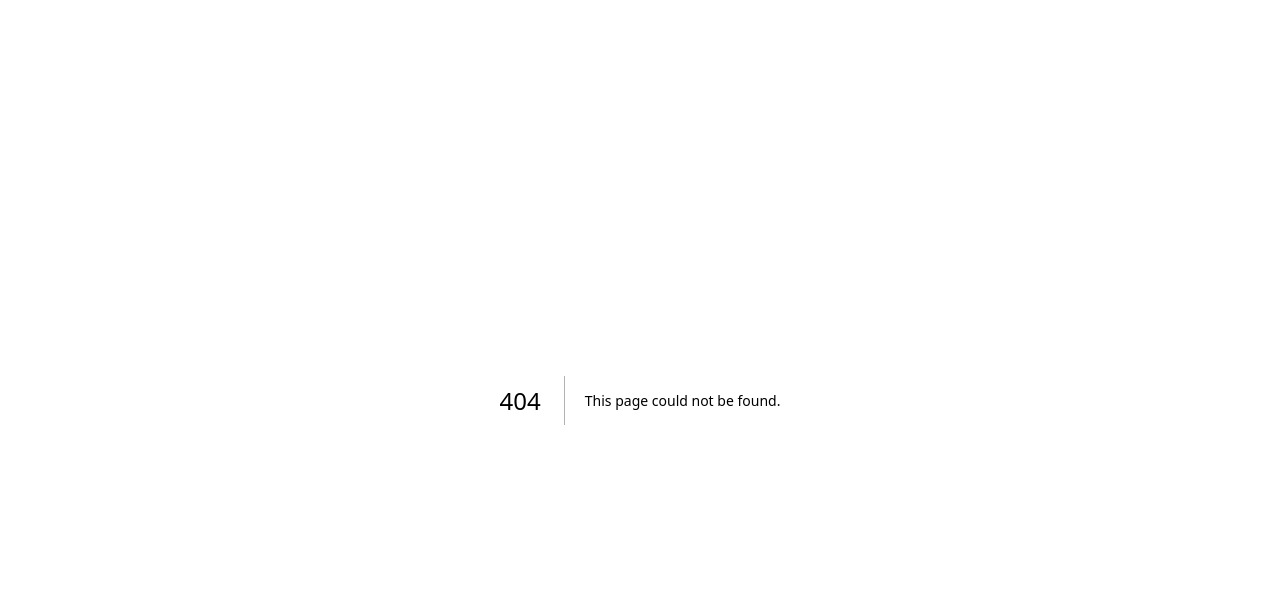
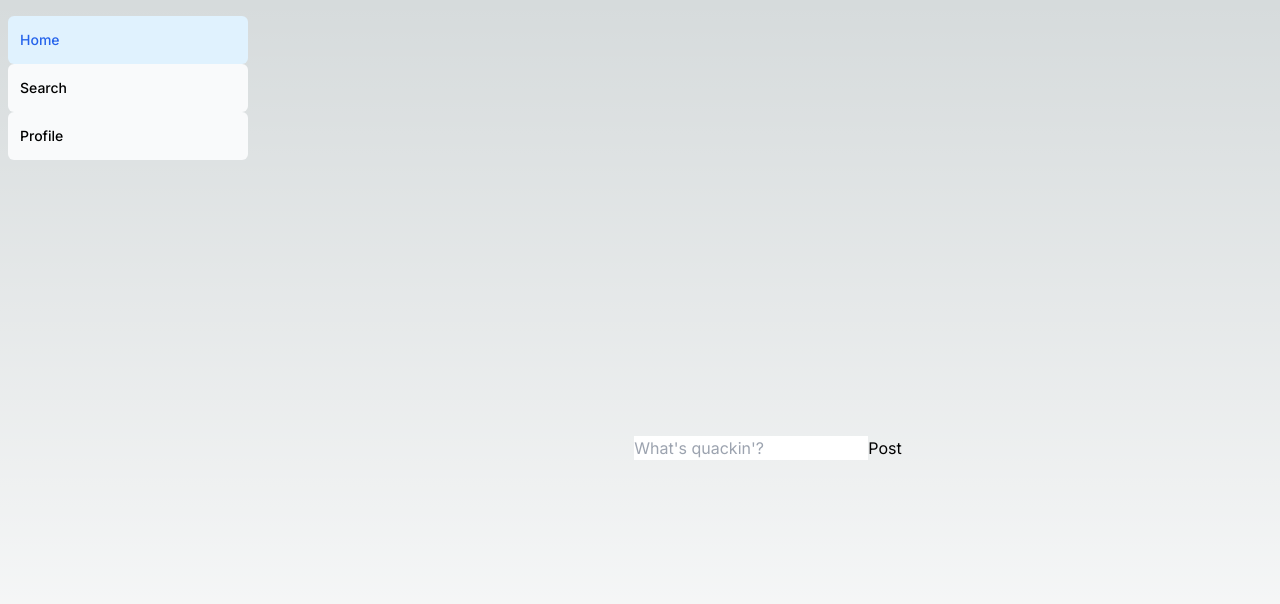
Before and after one commit to AsherSpurr/quacker, a Next.js app: page /home in a window 1280 px wide. Before the commit this address had no page. Shown: the top 604 px of the page. Built offline with nearby package versions, Linux system fonts and the light colour scheme.

Commit message:
Move file structure

```diff
--- /dev/null
+++ b/src/app/(wrap)/home/page.tsx
@@ -0,0 +1,12 @@
+import Form from "@/app/ui/feed/form";
+import Quacks from "@/app/ui/feed/quacks";
+import React from "react";
+
+export default async function Page() {
+    return (
+        <main>
+            <Form />
+            <Quacks />
+        </main>
+    )
+}
--- a/src/app/home/layout.tsx
+++ b/src/app/(wrap)/layout.tsx
@@ -1,4 +1,4 @@
-import Topnav from "../ui/home/topnav";
+import Topnav from "../ui/home/sidenav";
 
 export default function Layout({ children }: { children: React.ReactNode }) {
   return (
--- a/src/app/home/feed/page.tsx
+++ /dev/null
@@ -1,11 +0,0 @@
-import Form from "@/app/ui/feed/form";
-import Quacks from "@/app/ui/feed/quacks";
-import React from "react";
-export default function Page() {
-  return (
-    <>
-      <Form />
-      <Quacks />
-    </>
-  );
-}
--- a/src/app/layout.tsx
+++ b/src/app/layout.tsx
@@ -1,7 +1,7 @@
 import type { Metadata } from "next";
 import { Inter } from "next/font/google";
 import "./globals.css";
-import Topnav from "./ui/home/topnav";
+import Topnav from "./ui/home/sidenav";
 
 const inter = Inter({ subsets: ["latin"] });
 
--- a/src/app/ui/home/nav-links.tsx
+++ b/src/app/ui/home/nav-links.tsx
@@ -5,9 +5,9 @@ import { usePathname } from 'next/navigation';
 import clsx from 'clsx';
 
 const links = [
-    {name: 'Feed', href: '/home/feed'},
-    {name: 'Search', href: '/home/search'},
-    {name: 'Profile', href: '/home/profile'},
+    {name: 'Home', href: '/home'},
+    {name: 'Search', href: '/search'},
+    {name: 'Profile', href: '/profile'},
 ];
 
 export default function NavLinks() {
--- a/src/app/ui/home/topnav.tsx
+++ b/src/app/ui/home/sidenav.tsx
@@ -3,7 +3,7 @@ import NavLinks from "./nav-links";
 export default function Topnav() {
     return (
         <div className="flex h-full px-3 py-4 md:px-2">
-            <div className="flex flex-row justify-between w-full">
+            <div className="flex flex-col w-full">
                 <NavLinks />
             </div>
          </div>
--- a/src/app/ui/skeletons.tsx
+++ b/src/app/ui/skeletons.tsx
@@ -0,0 +1,31 @@
+const shimmer =
+  'before:absolute before:inset-0 before:-translate-x-full before:animate-[shimmer_2s_infinite] before:bg-gradient-to-r before:from-transparent before:via-white/60 before:to-transparent';
+
+export function QuackSkeleton() {
+<div className="rounded-xl bg-gray-200 p-4 shadow-sm">
+      <div className="flex flex-col p-4">
+        <div className="h-40 w-40 rounded-md bg-gray-200"/>
+        <div className="h-2 w-full bg-gray-200 my-2"/>
+        <div className="flex flex-row items-center justify-around ">
+          {/* <button
+            className="h-2 w-2"
+            onClick={() => console.log("clicked comment")}
+          >
+            <ChatBubbleBottomCenterIcon className="size-6 text-white-500" />
+          </button>
+          <button
+            className="h-2 w-2"
+            onClick={() => console.log("clicked heart")}
+          >
+            <HeartIcon className="size-6 text-white-500" />
+          </button>
+          <button
+            className="h-2 w-2"
+            onClick={() => console.log("clicked re-quack")}
+          >
+            <ArrowPathRoundedSquareIcon className="size-6 text-white-500" />
+          </button> */}
+        </div>
+      </div>
+    </div>
+}
```
Also changed, not shown: src/app/(wrap)/profile/page.tsx (renamed from src/app/home/profile/page.tsx), src/app/(wrap)/search/page.tsx (renamed from src/app/home/search/page.tsx).
